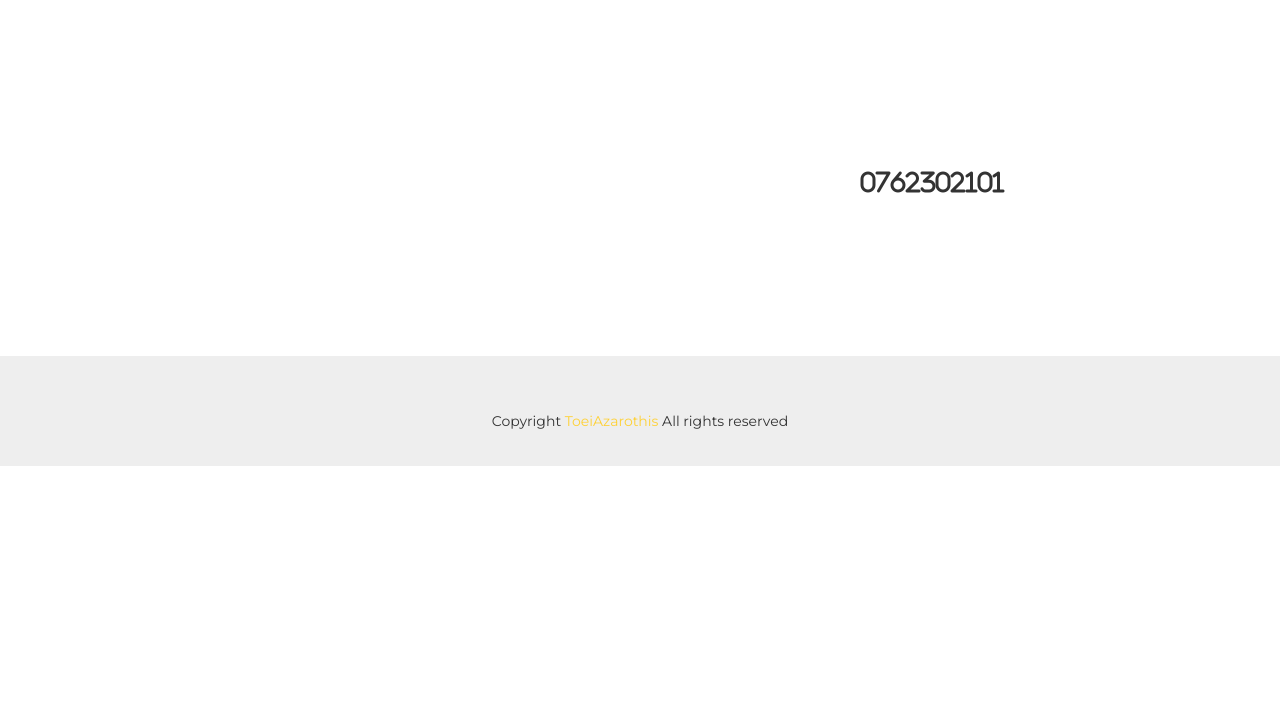
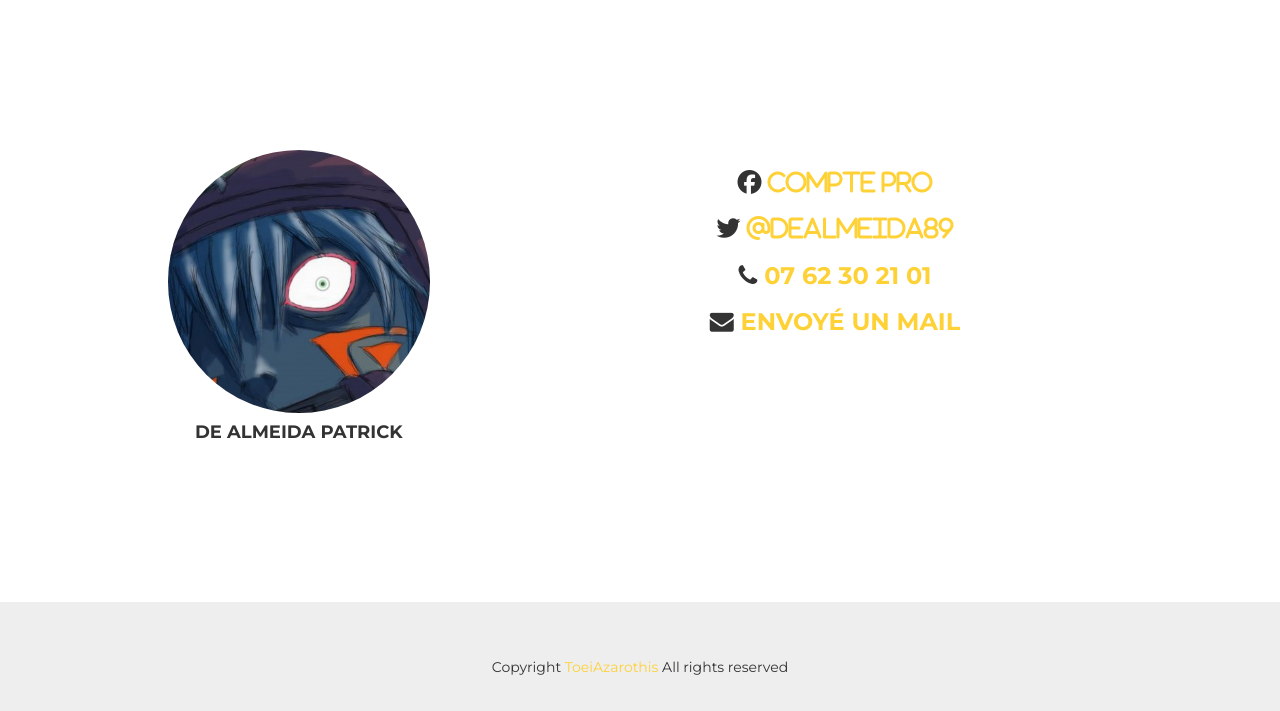
Before and after one commit to toeiazarothis/PatrickFreelance, a PHP site: page /index1.php in a window 1280 px wide. Shown: the top 711 px of the page. Run offline with PHP 8.4, Linux system fonts and the light colour scheme; some libraries are stand-ins or nearby versions; some web fonts are replaced.

Commit message:
mise a jour du concept

```diff
--- /dev/null
+++ b/footer1.php
@@ -0,0 +1,14 @@
+<footer class="bg-light-gray" id="footer">
+  <div class="container">
+    <div class="row">
+
+    </div>
+    <br>
+    <div class="row">
+      <div class="col-md-10 col-md-offset-1">
+        <span class="copyright">Copyright <a href="http://patrick.hol.es" target="_blank">ToeiAzarothis</a> All rights reserved
+        </span>
+      </div>
+    </div>
+  </div>
+</footer>
--- a/index1.php
+++ b/index1.php
@@ -22,17 +22,21 @@
     <section>
       <div class="container text-center">
         <div class="row">
-          <div class="col-md-6">
-
+          <div class="col-md-3 col-md-offset-1">
+            <img class="img-responsive img-circle" src="img/16464763.jpg" alt="">
+            <h4>De Almeida Patrick</h4>
           </div>
-          <div class="col-md-6">
-            <h3><i class="fa fa-tel">0762302101</i></h3>
+          <div class="col-md-4 col-md-offset-2">
+            <h3><i class="fa fa-facebook"><a href="#"> Compte Pro</a></i></h3>
+            <h3><i class="fa fa-twitter"><a href="#"> @Dealmeida89</a></i></h3>
+            <h3><i class="fa fa-phone"></i><a href="tel:0762302101"> 07 62 30 21 01</a></h3>
+            <h3><i class="fa fa-envelope"></i><a href="mailto:patrick.de.almeida89@gmail.com"> Envoyé un mail</a></li></h3>
           </div>
         </div>
       </div>
     </section>
     <!-- Footer -->
-    <?php include("footer.php");?>
+    <?php include("footer1.php");?>
     <!-- Fin footer -->
     <!-- jQuery -->
     <script src="vendor/jquery/jquery.min.js"></script>
```
Also changed, not shown: README.md (added), img/16464763.jpg (added), img/bg.jpg (added).
